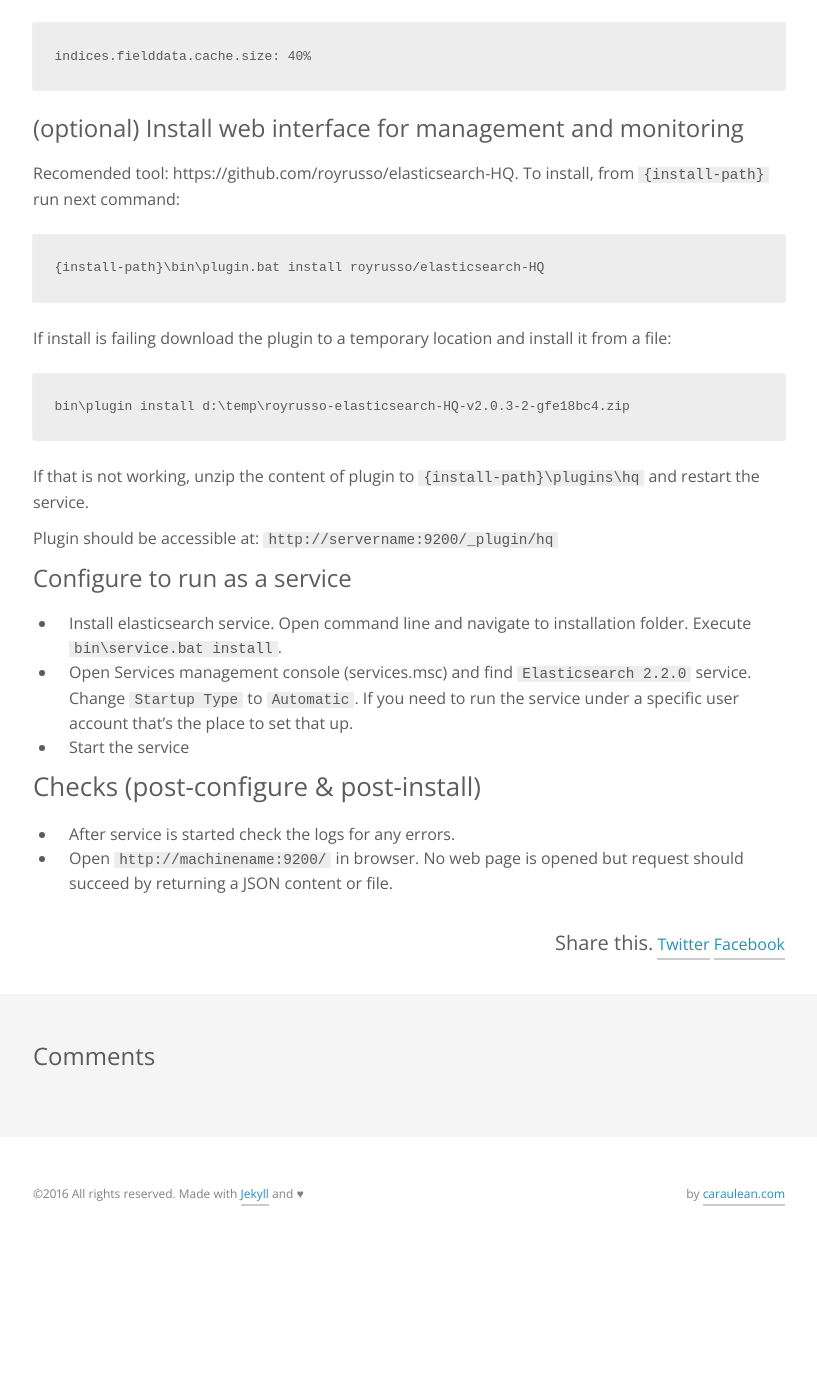
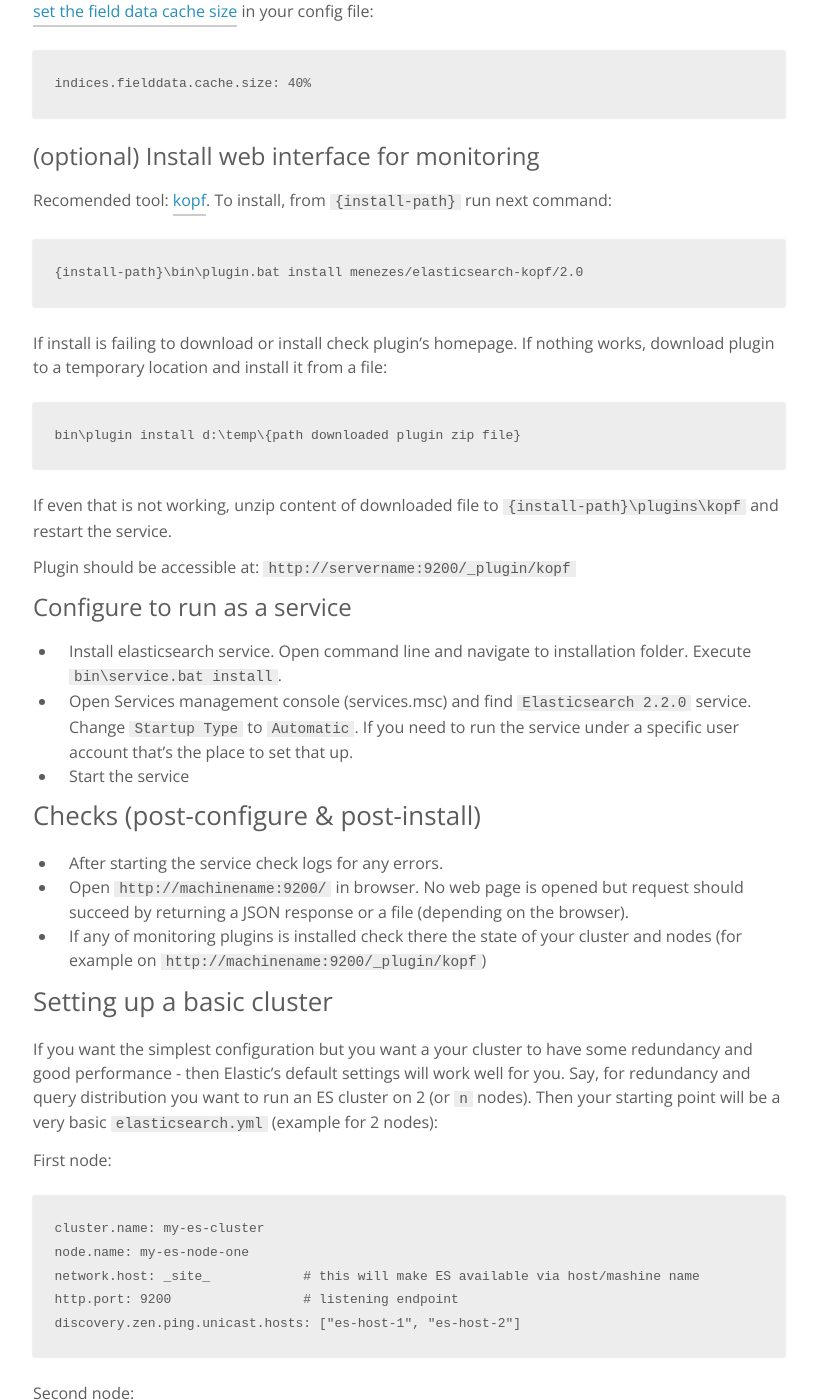
Before and after one commit to vcaraulean/vcaraulean.github.io, a Jekyll site: the page built from _posts/2016-03-07-install-and-configure-elasticsearch-in-windows.md, in a window 1280 px wide and 1400 px high, scrolled down 1662 px. Shown: the whole window, without its empty margins (231-1048 px from the left). Built offline with Jekyll 4.4.1, drawn with Linux system fonts in a browser that asks for light colours; comment, search, counter and statistics services are not loaded; before the commit the page ends 2895 px from its top, so only the background shows below that; some of the changed text lies outside the part shown.

Commit message:
Updated post about elasticsearch

```diff
--- a/_posts/2016-03-07-install-and-configure-elasticsearch-in-windows.md
+++ b/_posts/2016-03-07-install-and-configure-elasticsearch-in-windows.md
@@ -13,7 +13,8 @@
 ## Prerequisites
 
 ### Java Runtime
-Verify Java runtime installation. Latest JDK 8 is strongly recommended.
+
+Verify installed version of Java Runtime Environment or [install it](http://www.oracle.com/technetwork/java/javase/downloads/jre8-downloads-2133155.html). Latest JDK 8 is strongly recommended.
 
  - Check available JDK using command line: `java -version`. Expected output: `java version 1.8.0_73`. Last numbers might be different, but `1.8` is expected.
  - Check system variables. Required environment variable: JAVA_HOME pointing to install location of JDK. Example:
@@ -51,19 +52,19 @@
 
     indices.fielddata.cache.size: 40%
 
-### (optional) Install web interface for management and monitoring
+### (optional) Install web interface for monitoring
 
-Recomended tool: https://github.com/royrusso/elasticsearch-HQ. To install, from `{install-path}` run next command:
+Recomended tool: [kopf](https://github.com/lmenezes/elasticsearch-kopf). To install, from `{install-path}` run next command:
 
-    {install-path}\bin\plugin.bat install royrusso/elasticsearch-HQ
+    {install-path}\bin\plugin.bat install menezes/elasticsearch-kopf/2.0
 
-If install is failing download the plugin to a temporary location and install it from a file:
+If install is failing to download or install check plugin's homepage. If nothing works, download  plugin to a temporary location and install it from a file:
 
-    bin\plugin install d:\temp\royrusso-elasticsearch-HQ-v2.0.3-2-gfe18bc4.zip
+    bin\plugin install d:\temp\{path downloaded plugin zip file}
 
-If that is not working, unzip the content of plugin to `{install-path}\plugins\hq` and restart the service.
+If even that is not working, unzip content of downloaded file to `{install-path}\plugins\kopf` and restart the service.
 
-Plugin should be accessible at: `http://servername:9200/_plugin/hq`
+Plugin should be accessible at: `http://servername:9200/_plugin/kopf`
 
 ### Configure to run as a service
  - Install elasticsearch service. Open command line and navigate to installation folder. Execute `bin\service.bat install`.
@@ -71,5 +72,30 @@
  - Start the service
 
 ## Checks (post-configure & post-install)
-- After service is started check the logs for any errors.
-- Open `http://machinename:9200/` in browser. No web page is opened but request should succeed by returning a JSON content or file.
+- After starting the service check logs for any errors.
+- Open `http://machinename:9200/` in browser. No web page is opened but request should succeed by returning a JSON response or a file (depending on the browser).
+- If any of monitoring plugins is installed check there the state of your cluster and nodes (for example on `http://machinename:9200/_plugin/kopf`)
+
+## Setting up a basic cluster
+
+If you want the simplest configuration but you want a your cluster to have some redundancy and good performance - then Elastic's default settings will work well for you. Say, for redundancy and query distribution you want to run an ES cluster on 2 (or `n` nodes). Then your starting point will be a very basic `elasticsearch.yml` (example for 2 nodes):
+
+First node:
+
+    cluster.name: my-es-cluster
+    node.name: my-es-node-one
+    network.host: _site_            # this will make ES available via host/mashine name
+    http.port: 9200                 # listening endpoint
+    discovery.zen.ping.unicast.hosts: ["es-host-1", "es-host-2"]
+
+Second node:
+
+    cluster.name: my-es-cluster
+    node.name: my-es-node-two
+    network.host: _site_
+    http.port: 9200
+    discovery.zen.ping.unicast.hosts: ["es-host-1", "es-host-2"]
+
+Notice that the only difference is the node name.
+
+Pretty self-explanatory. This should be enough to get you a working cluster of 2 boxes where both nodes will be master-eligible and data nodes and only one node will be playing the role of master node. But you can still query getting them processed on any of nodes. More about network settings
```
